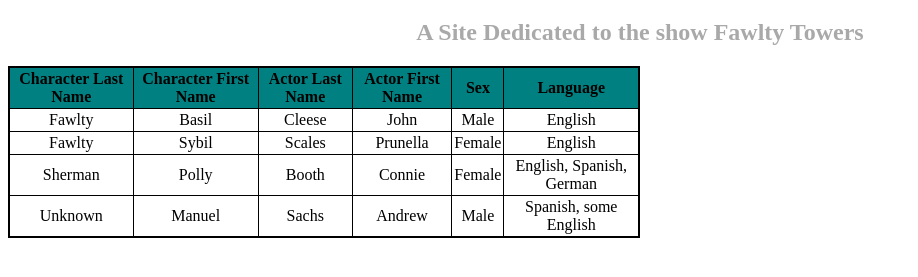
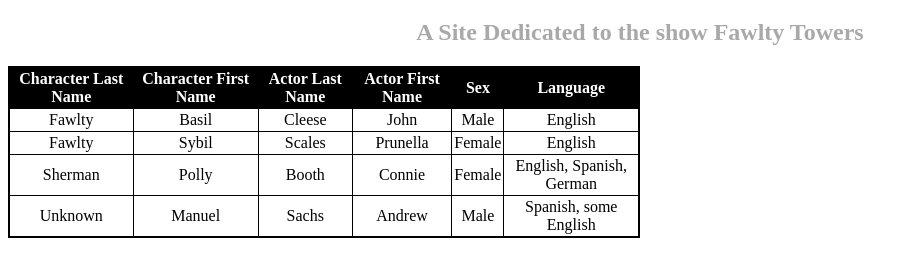
Before and after one commit to bandospook/testProject, a plain HTML site: page index.html in a window 1280 px wide. Shown: the part 61-338 px from the top of the page, without its empty margins (0-918 px from the left). Drawn offline with Linux system fonts and the light colour scheme.

Commit message:
update styles

```diff
--- a/styles.css
+++ b/styles.css
@@ -13,7 +13,8 @@ table {
 	border-collapse: collapse;
 }
 th {
-	background-color: teal;
+	background-color: black;
+	color: white;
 }
 th,td {
 	border: 1px solid black;
```
